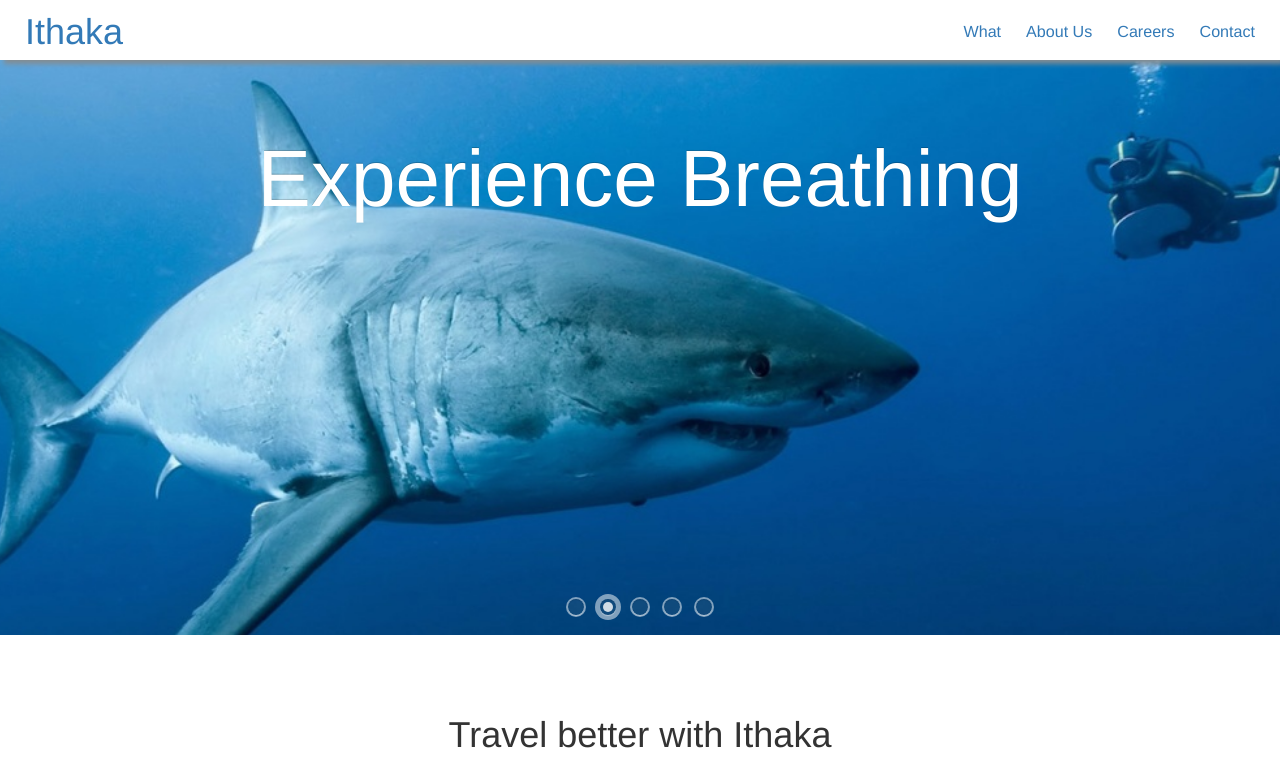
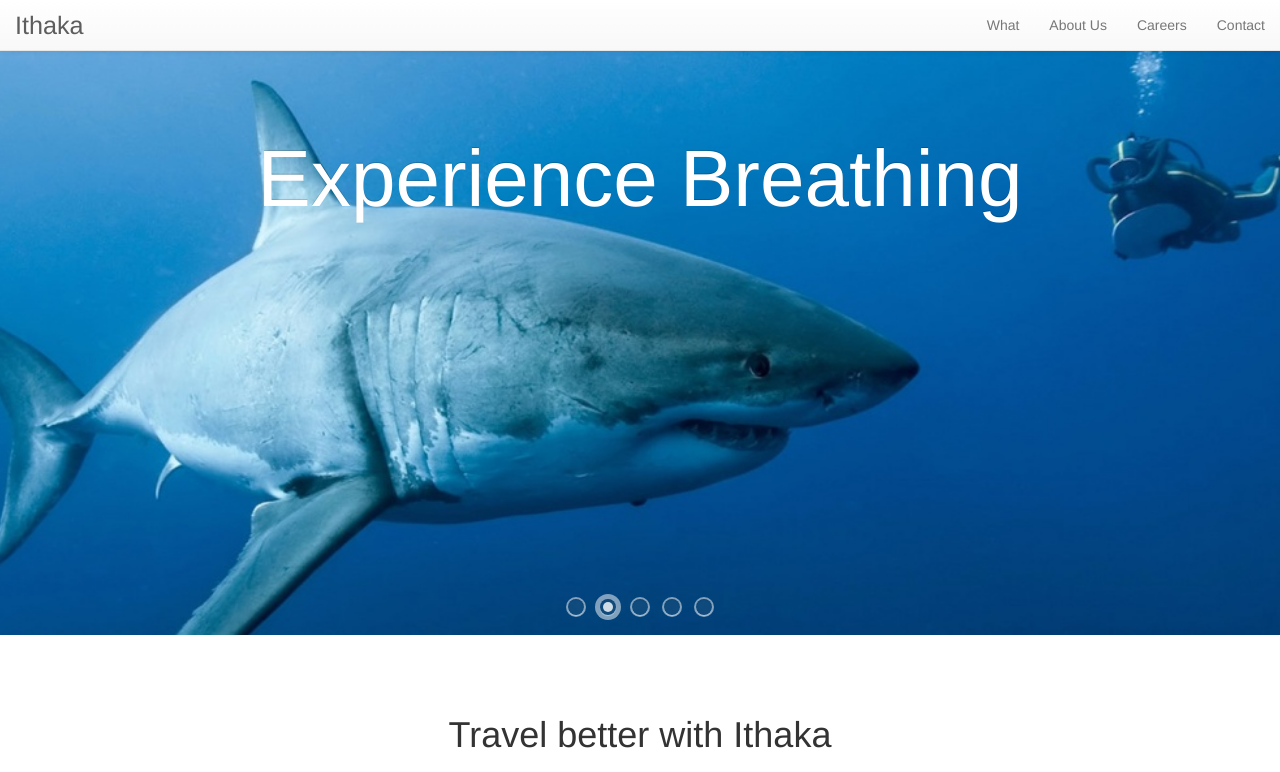
Before and after one commit to astronautameya/rollingdev, a plain HTML site: page index.html in a window 1280 px wide. Shown: the top 772 px of the page. Drawn offline with nearby package versions, Linux system fonts and the light colour scheme.

Commit message:
Added the drop down inthe responsive page

```diff
--- a/index.html
+++ b/index.html
@@ -33,6 +33,8 @@
 <!-- Optional theme -->
 <link rel="stylesheet" href="https://maxcdn.bootstrapcdn.com/bootstrap/3.3.2/css/bootstrap-theme.min.css">
 
+<script src="https://ajax.googleapis.com/ajax/libs/jquery/1.11.2/jquery.min.js"></script>
+
 <!-- Latest compiled and minified JavaScript -->
 <script src="https://maxcdn.bootstrapcdn.com/bootstrap/3.3.2/js/bootstrap.min.js"></script>
 
@@ -41,16 +43,42 @@
 		</noscript>-->
     </head>
     <body>
-    	<div id="top1"></div>
+    	<!--<div id="top1"></div>
 		<div id="top" style="box-shadow: 4px 4px 5px #838C91; -moz-box-shadow: 4px 4px 5px #838C91; -webkit-box-shadow: 4px 4px 5px #838C91; -o-box-shadow: 4px 4px 5px #838C91;">
-			<ul>
+			<ul>com
 			<li><a href="#top1"><h1 style="margin-left:25px; margin-top:12px;">Ithaka</h1></li></a>
 			<li style="float:right; margin-top:20px; margin-right:25px;font-size:1.15em;"><a href="#contact">Contact</li></a>
 			<li style="float:right; margin-top:20px; margin-right:25px;font-size:1.15em;"><a href="#careers">Careers</li></a>
 			<li style="float:right; margin-top:20px; margin-right:25px;font-size:1.15em;"><a href="#about">About Us</li></a>
 			<li style="float:right; margin-top:20px; margin-right:25px;font-size:1.15em;"><a href="#what">What</li></a>
 		</ul>
-		</div>
+		</div>-->
+		<nav class="navbar navbar-default navbar-fixed-top">
+      <div class="container-fluid">
+        <!-- Brand and toggle get grouped for better mobile display -->
+        <div class="navbar-header">
+          <button type="button" class="navbar-toggle collapsed" data-toggle="collapse" data-target="#bs-example-navbar-collapse-1">
+            <span class="sr-only">Toggle navigation</span>
+            <span class="icon-bar"></span>
+            <span class="icon-bar"></span>
+            <span class="icon-bar"></span>
+          </button>
+          <a class="navbar-brand" href="#" style="font-size:1.8em; ">Ithaka</a>
+        </div>
+
+        <!-- Collect the nav links, forms, and other content for toggling -->
+        <div class="collapse navbar-collapse" id="bs-example-navbar-collapse-1">
+          <ul class="nav navbar-nav">
+          </ul>
+          <ul class="nav navbar-nav navbar-right">
+            <li><a href="#what">What</a></li>
+            <li><a href="#about">About Us</a></li>
+            <li><a href="#careers">Careers</a></li>
+            <li><a href="#contact">Contact</a></li>
+          </ul>
+        </div><!-- /.navbar-collapse -->
+      </div><!-- /.container-fluid -->
+    </nav>
         <div class="democontainer demo-2">
         	<div style="height:35px; width:auto;"></div>
 
```
